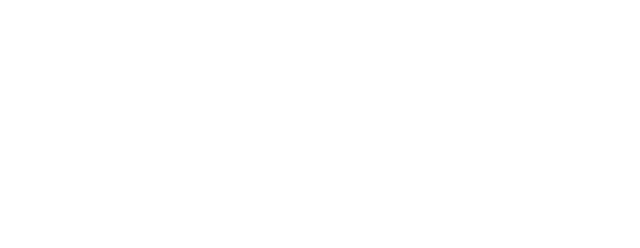
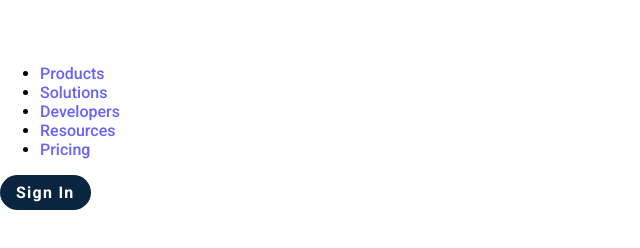
Before and after one commit to Mu-Mansour/Swipe, a plain HTML site: page index.html in a window 1280 px wide. Shown: the whole page, without its empty margins (0-640 px from the left). Drawn offline with Linux system fonts and the light colour scheme; a web font is replaced by a local one.

Commit message:
feat: add navigation

```diff
--- a/index.html
+++ b/index.html
@@ -13,5 +13,19 @@
 
     <title>Swipe</title>
   </head>
-  <body></body>
+  <body>
+    <!-- Navbar -->
+    <nav class="navbar">
+      <img src="assets/logo-white.svg" alt="Swipe, inc." />
+      <ul class="menu">
+        <li><a href="#">Products</a></li>
+        <li><a href="#">Solutions</a></li>
+        <li><a href="#">Developers</a></li>
+        <li><a href="#">Resources</a></li>
+        <li><a href="#">Pricing</a></li>
+      </ul>
+
+      <button class="primary-button navbar-button">Sign In</button>
+    </nav>
+  </body>
 </html>
```
